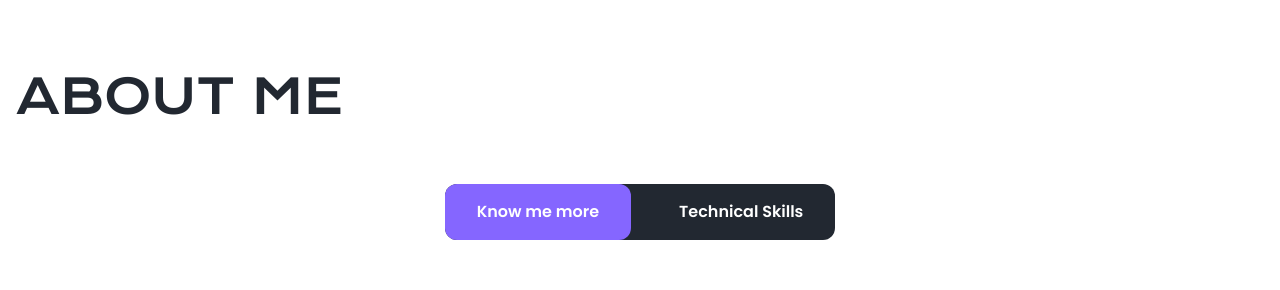
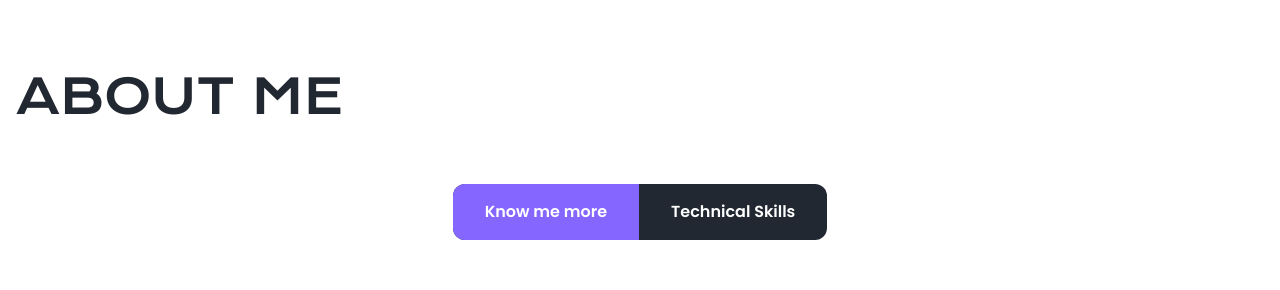
Before and after one commit to felixmacaspac/felixmacaspac.dev, a React (Vite) app: page / in a window 1280 px wide. Shown: the part 856-1146 px from the top of the page. Built offline with nearby package versions, Linux system fonts and the light colour scheme.

Commit message:
✨ finish tabs section

```diff
--- a/index.html
+++ b/index.html
@@ -4,10 +4,13 @@
     <meta charset="UTF-8" />
     <link rel="icon" type="image/svg+xml" href="/src/favicon.svg" />
     <meta name="viewport" content="width=device-width, initial-scale=1.0" />
-    <title>Felix M.</title>
-    <link rel="preconnect" href="https://fonts.googleapis.com">
-    <link rel="preconnect" href="https://fonts.gstatic.com" crossorigin>
-    <link href="https://fonts.googleapis.com/css2?family=Krona+One&family=Poppins:wght@300;400;500;600;700&display=swap" rel="stylesheet">
+    <title>Felix Macaspac | Frontend Developer</title>
+    <link rel="preconnect" href="https://fonts.googleapis.com" />
+    <link rel="preconnect" href="https://fonts.gstatic.com" crossorigin />
+    <link
+      href="https://fonts.googleapis.com/css2?family=Krona+One&family=Poppins:wght@300;400;500;600;700&display=swap"
+      rel="stylesheet"
+    />
   </head>
   <body>
     <div id="root"></div>
--- a/src/components/TabSection/index.jsx
+++ b/src/components/TabSection/index.jsx
@@ -42,11 +42,11 @@ const TabSection = () => {
   return (
     <>
       <Tabs defaultIndex={0} className="container">
-        <TabList className="bg-primary flex flex-col justify-center gap-4 items-center mx-auto rounded-xl mb-16 w-full dark:bg-primary-500 md:w-max md:flex-row">
-          <Tab className="text-white w-full text-center cursor-pointer rounded-xl px-8 py-4 font-semibold focus-within:bg-secondary-400 md:w-max dark:focus-within:bg-secondary">
+        <TabList className="bg-primary flex flex-col justify-center items-center mx-auto rounded-xl mb-16 w-full dark:bg-primary-500 md:w-max md:flex-row">
+          <Tab className="text-white w-full text-center cursor-pointer px-8 py-4 font-semibold focus-within:bg-secondary-400 md:w-max dark:focus-within:bg-secondary rounded-t-xl md:rounded-l-xl md:rounded-tr-none">
             Know me more
           </Tab>
-          <Tab className="text-white w-full text-center cursor-pointer rounded-xl px-8 py-4 font-semibold focus-within:bg-secondary-400 md:w-max dark:focus-within:bg-secondary">
+          <Tab className="text-white w-full text-center cursor-pointer  px-8 py-4 font-semibold focus-within:bg-secondary-400 md:w-max dark:focus-within:bg-secondary rounded-t-none rounded-b-xl md:rounded-l-none md:rounded-r-xl">
             Technical Skills
           </Tab>
         </TabList>
@@ -65,9 +65,10 @@ const TabSection = () => {
           </div>
           <div className="w-full md:w-1/2 md:h-[450px]">
             <img
-              src="/src/assets/whacky-felix.png"
+              src={images.felixImage}
               className="h-full w-full object-cover object-top rounded-lg filter shadow-lg"
-              alt=""
+              alt="Image Felix"
+              loading="lazy"
             />
           </div>
         </TabPanel>
@@ -83,6 +84,7 @@ const TabSection = () => {
                     className="h-14 object-contain dark:filter dark:invert"
                     src={logo.image}
                     alt={logo.title}
+                    loading="lazy"
                   />
                   <h6 className="text-xl font-semibold text-primary dark:text-white">
                     {logo.title}
--- a/src/constants/image.js
+++ b/src/constants/image.js
@@ -10,6 +10,8 @@ import gitLogo from "../assets/logo/git-logo.svg";
 import githubLogo from "../assets/logo/github-logo.svg";
 import nextLogo from "../assets/logo/next-logo.svg";
 import hubspotLogo from "../assets/logo/hubspot-logo.svg";
+
+import felixImage from "../assets/whacky-felix.png";
 
 export default {
   emailIcon,
@@ -24,4 +26,5 @@ export default {
   githubLogo,
   nextLogo,
   hubspotLogo,
+  felixImage,
 };
```
